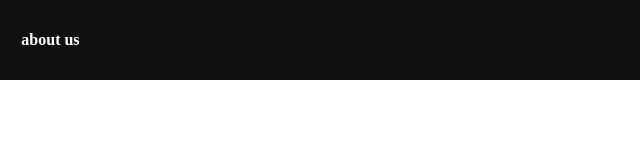
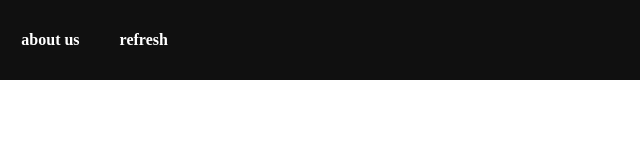
Before and after one commit to m0hit-kumar/website-header.html, a plain HTML site: page INDEX.HTML in a window 1280 px wide. Shown: the full height of the page, 640-1280 px from the left. Drawn offline with Linux system fonts and the light colour scheme; files that its build step writes are made by us from their sources.

Commit message:
Update INDEX.HTML

```diff
--- a/INDEX.HTML
+++ b/INDEX.HTML
@@ -12,7 +12,9 @@
 	      		<a><li>portfolio</li></a>
 	      		<a><li>contact</li></a>
 	      		<a><li>about us</li></a>
-	      		</ul>
+                        <a><li>refresh</li></a>
+
+                         </ul>
 
 	      	</div>
 
```
